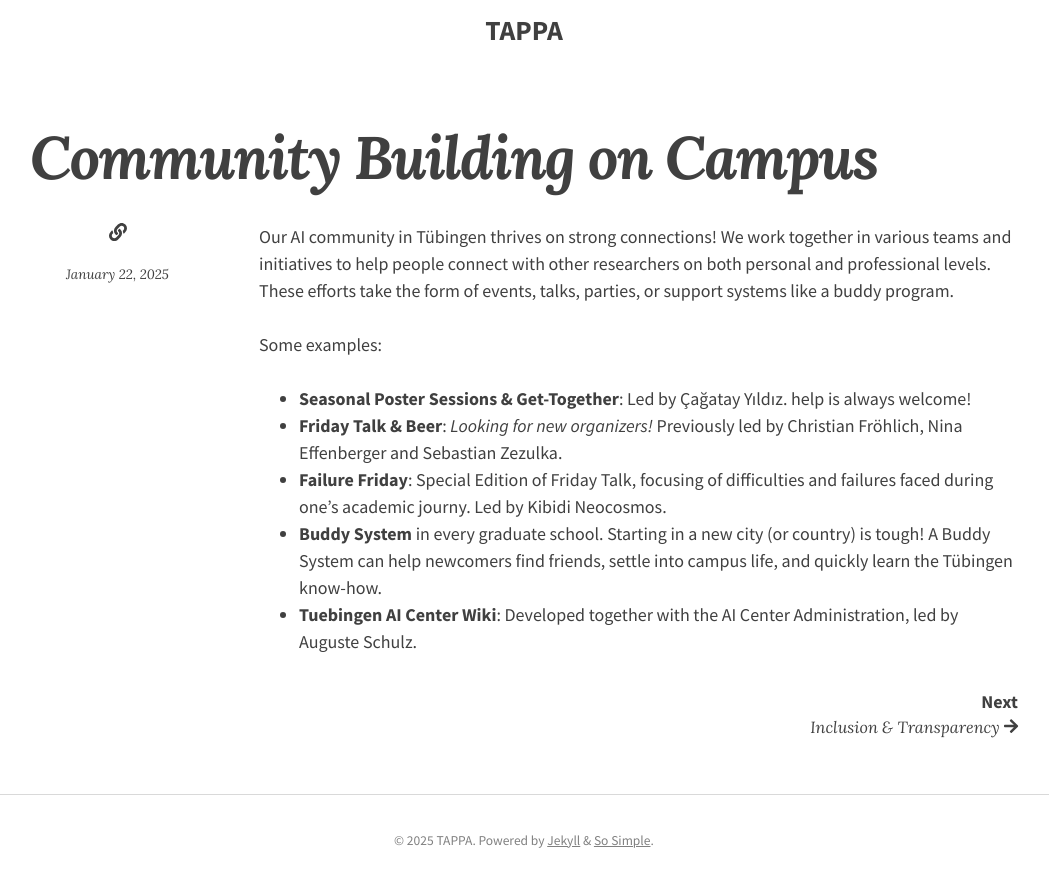
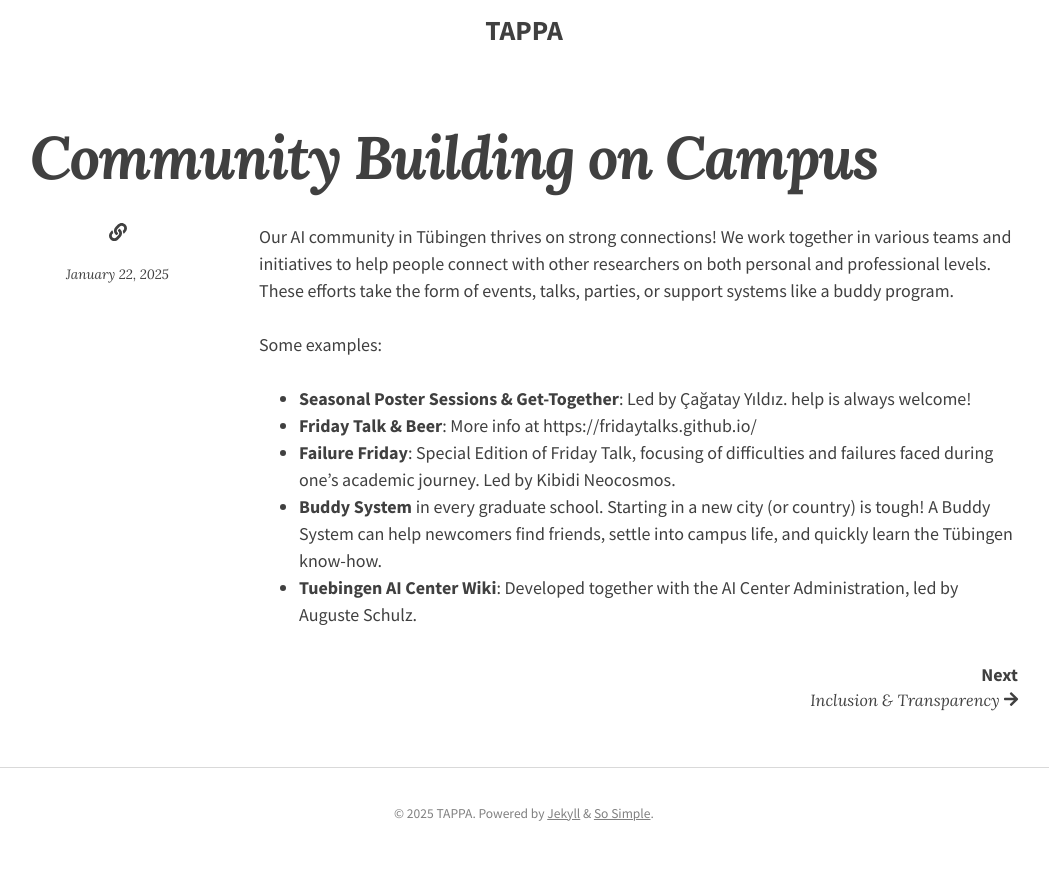
Before and after one commit to tappa-org/tappa-org.github.io, a Jekyll site: the page built from _projects/community_building.md, in a window 1280 px wide, cut to the strip 221-1144 px from the top of the page. Shown: the top 887 px of the strip, without its empty margins (116-1165 px from the left). Built offline with Jekyll 4.4.1, drawn with Linux system fonts in a browser that asks for light colours; nearby versions of some CDN libraries.

Commit message:
link to friday talks

```diff
--- a/_projects/community_building.md
+++ b/_projects/community_building.md
@@ -6,7 +6,7 @@
 
 Some examples:
 - **Seasonal Poster Sessions & Get-Together**: Led by Çağatay Yıldız. help is always welcome!
-- **Friday Talk & Beer**: *Looking for new organizers!* Previously led by Christian Fröhlich, Nina Effenberger and Sebastian Zezulka.
-- **Failure Friday**: Special Edition of Friday Talk, focusing of difficulties and failures faced during one's academic journy. Led by Kibidi Neocosmos.
+- **Friday Talk & Beer**: More info at https://fridaytalks.github.io/
+- **Failure Friday**: Special Edition of Friday Talk, focusing of difficulties and failures faced during one's academic journey. Led by Kibidi Neocosmos.
 - **Buddy System** in every graduate school. Starting in a new city (or country) is tough! A Buddy System can help newcomers find friends, settle into campus life, and quickly learn the Tübingen know-how.
 - **Tuebingen AI Center Wiki**: Developed together with the AI Center Administration, led by Auguste Schulz.
```
Also changed, not shown: _projects/scientific_exchange.md (+1 -1 lines).
